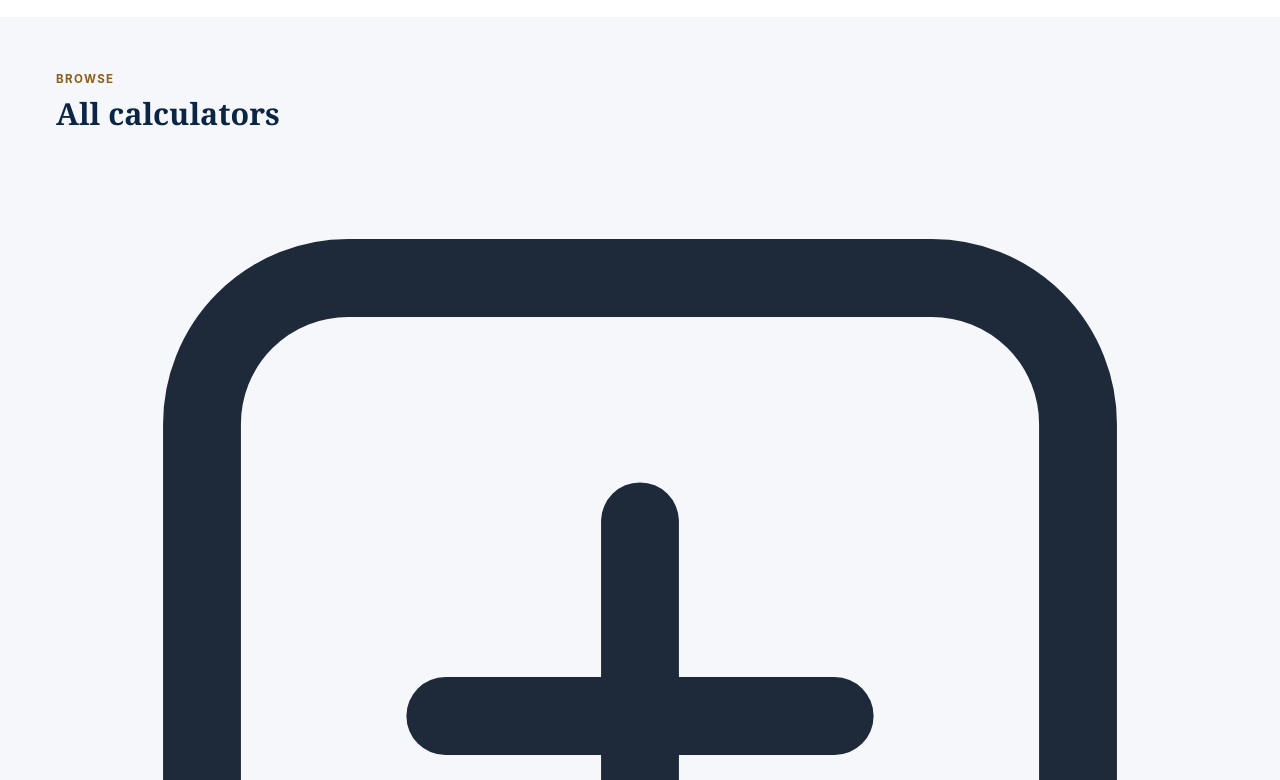
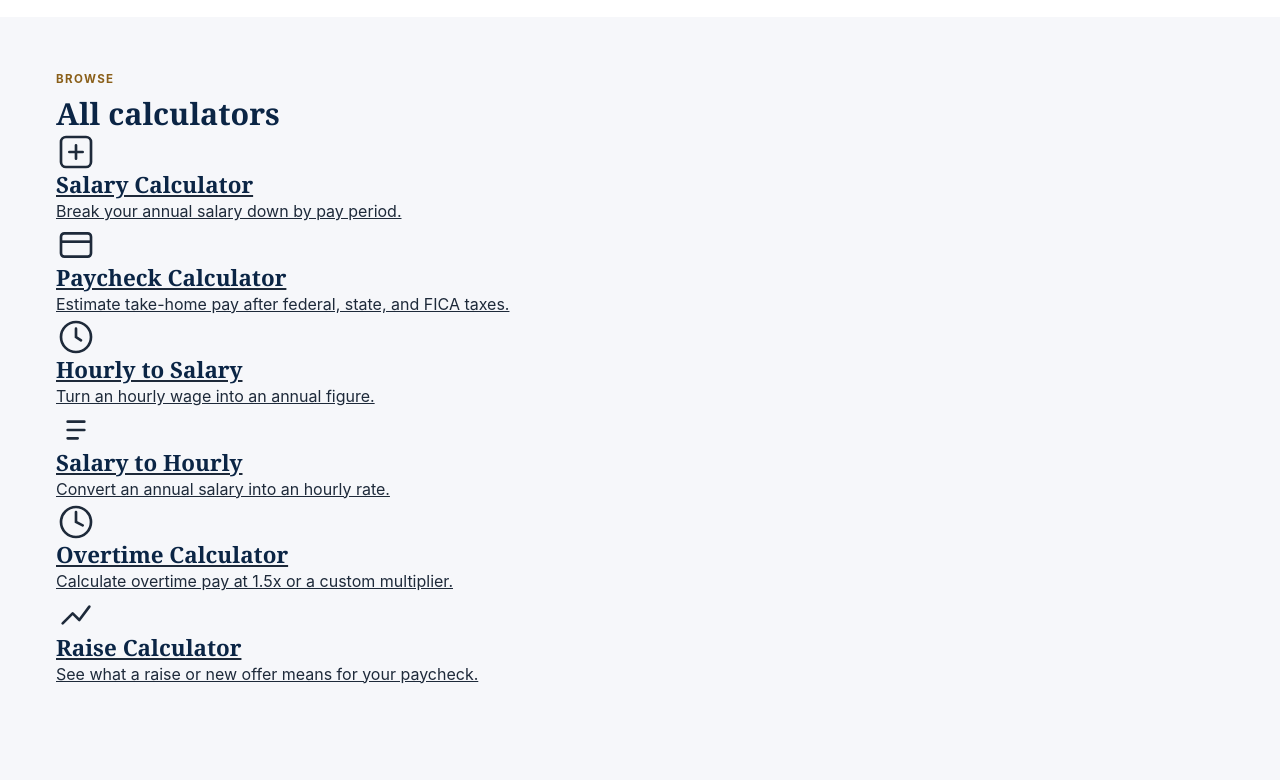
Before and after one commit to mirzababarshafiq-svg/us-salary-tools, a plain HTML site: page index.html in a window 1280 px wide. Shown: the part 1260-2040 px from the top of the page. Drawn offline with Linux system fonts and the light colour scheme.

Commit message:
Add files via upload

```diff
--- a/index.html
+++ b/index.html
@@ -50,7 +50,7 @@
 <header class="site-header">
   <div class="container site-header__inner">
     <a href="/" class="brand">
-      <svg class="brand__mark" viewBox="0 0 32 32" fill="none" xmlns="http://www.w3.org/2000/svg" aria-hidden="true">
+      <svg class="brand__mark" width="28" height="28" viewBox="0 0 32 32" fill="none" xmlns="http://www.w3.org/2000/svg" aria-hidden="true">
         <rect x="3" y="3" width="26" height="26" rx="7" fill="#B87F26"/>
         <path d="M10 22V10h3.6c2.3 0 3.7 1.3 3.7 3.3 0 1.6-1 2.7-2.3 3l2.7 5.7h-2.4l-2.4-5.2h-.9V22H10Zm2-6.9h1.3c1.1 0 1.7-.6 1.7-1.6 0-1-.6-1.5-1.7-1.5H12v3.1Z" fill="#0B2545"/>
       </svg>
@@ -232,32 +232,32 @@
       <h2>All calculators</h2>
       <div class="grid grid--3 mt-5">
         <a class="calc-tile" href="/salary-calculator.html">
-          <svg class="calc-tile__icon" viewBox="0 0 24 24" fill="none" aria-hidden="true"><rect x="3" y="3" width="18" height="18" rx="3" stroke="currentColor" stroke-width="1.6"/><path d="M8 12h8M12 8v8" stroke="currentColor" stroke-width="1.6" stroke-linecap="round"/></svg>
+          <svg class="calc-tile__icon" width="40" height="40" viewBox="0 0 24 24" fill="none" aria-hidden="true"><rect x="3" y="3" width="18" height="18" rx="3" stroke="currentColor" stroke-width="1.6"/><path d="M8 12h8M12 8v8" stroke="currentColor" stroke-width="1.6" stroke-linecap="round"/></svg>
           <h3>Salary Calculator</h3>
           <p>Break your annual salary down by pay period.</p>
         </a>
         <a class="calc-tile" href="/paycheck-calculator.html">
-          <svg class="calc-tile__icon" viewBox="0 0 24 24" fill="none" aria-hidden="true"><rect x="3" y="5" width="18" height="14" rx="2" stroke="currentColor" stroke-width="1.6"/><path d="M3 10h18" stroke="currentColor" stroke-width="1.6"/></svg>
+          <svg class="calc-tile__icon" width="40" height="40" viewBox="0 0 24 24" fill="none" aria-hidden="true"><rect x="3" y="5" width="18" height="14" rx="2" stroke="currentColor" stroke-width="1.6"/><path d="M3 10h18" stroke="currentColor" stroke-width="1.6"/></svg>
           <h3>Paycheck Calculator</h3>
           <p>Estimate take-home pay after federal, state, and FICA taxes.</p>
         </a>
         <a class="calc-tile" href="/hourly-to-salary.html">
-          <svg class="calc-tile__icon" viewBox="0 0 24 24" fill="none" aria-hidden="true"><circle cx="12" cy="12" r="9" stroke="currentColor" stroke-width="1.6"/><path d="M12 7v5l3 2" stroke="currentColor" stroke-width="1.6" stroke-linecap="round"/></svg>
+          <svg class="calc-tile__icon" width="40" height="40" viewBox="0 0 24 24" fill="none" aria-hidden="true"><circle cx="12" cy="12" r="9" stroke="currentColor" stroke-width="1.6"/><path d="M12 7v5l3 2" stroke="currentColor" stroke-width="1.6" stroke-linecap="round"/></svg>
           <h3>Hourly to Salary</h3>
           <p>Turn an hourly wage into an annual figure.</p>
         </a>
         <a class="calc-tile" href="/salary-to-hourly.html">
-          <svg class="calc-tile__icon" viewBox="0 0 24 24" fill="none" aria-hidden="true"><path d="M7 7h10M7 12h10M7 17h6" stroke="currentColor" stroke-width="1.6" stroke-linecap="round"/></svg>
+          <svg class="calc-tile__icon" width="40" height="40" viewBox="0 0 24 24" fill="none" aria-hidden="true"><path d="M7 7h10M7 12h10M7 17h6" stroke="currentColor" stroke-width="1.6" stroke-linecap="round"/></svg>
           <h3>Salary to Hourly</h3>
           <p>Convert an annual salary into an hourly rate.</p>
         </a>
         <a class="calc-tile" href="/overtime-calculator.html">
-          <svg class="calc-tile__icon" viewBox="0 0 24 24" fill="none" aria-hidden="true"><path d="M12 6v6l4 2" stroke="currentColor" stroke-width="1.6" stroke-linecap="round"/><circle cx="12" cy="12" r="9" stroke="currentColor" stroke-width="1.6"/></svg>
+          <svg class="calc-tile__icon" width="40" height="40" viewBox="0 0 24 24" fill="none" aria-hidden="true"><path d="M12 6v6l4 2" stroke="currentColor" stroke-width="1.6" stroke-linecap="round"/><circle cx="12" cy="12" r="9" stroke="currentColor" stroke-width="1.6"/></svg>
           <h3>Overtime Calculator</h3>
           <p>Calculate overtime pay at 1.5x or a custom multiplier.</p>
         </a>
         <a class="calc-tile" href="/raise-calculator.html">
-          <svg class="calc-tile__icon" viewBox="0 0 24 24" fill="none" aria-hidden="true"><path d="M4 17l6-6 4 4 6-8" stroke="currentColor" stroke-width="1.6" stroke-linecap="round" stroke-linejoin="round"/></svg>
+          <svg class="calc-tile__icon" width="40" height="40" viewBox="0 0 24 24" fill="none" aria-hidden="true"><path d="M4 17l6-6 4 4 6-8" stroke="currentColor" stroke-width="1.6" stroke-linecap="round" stroke-linejoin="round"/></svg>
           <h3>Raise Calculator</h3>
           <p>See what a raise or new offer means for your paycheck.</p>
         </a>
```
